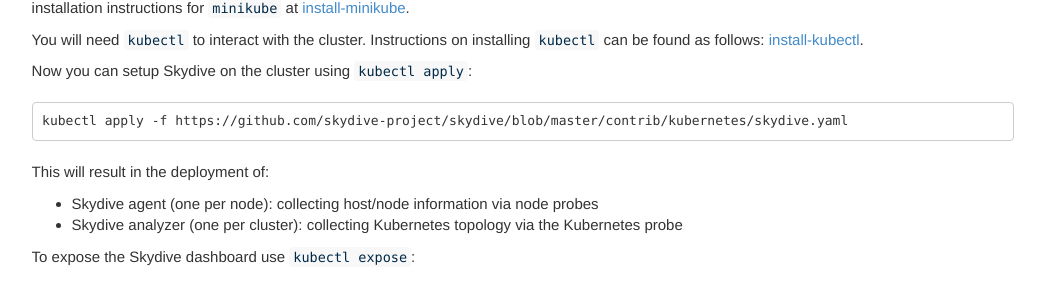
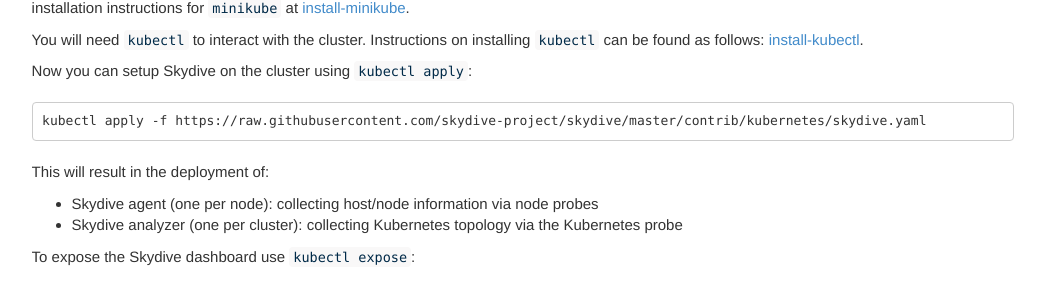
Before and after one commit to skydive-project/skydive.network, a Jekyll site: the page built from blog/k8s-probe.md, in a window 1280 px wide and 900 px high, scrolled down 1317 px. Shown: the part 147-432 px from the top of the window, without its empty margins (117-1162 px from the left). Built offline with Jekyll 4.4.1, drawn with Linux system fonts in a browser that asks for light colours; nearby versions of some CDN libraries; some of the changed lines change nothing that is shown.

Commit message:
k8s blog fix installation link

````diff
--- a/blog/k8s-probe.md
+++ b/blog/k8s-probe.md
@@ -89,7 +89,7 @@
 Now you can setup Skydive on the cluster using `kubectl apply`:
 
 ```
-kubectl apply -f https://github.com/skydive-project/skydive/blob/master/contrib/kubernetes/skydive.yaml
+kubectl apply -f https://raw.githubusercontent.com/skydive-project/skydive/master/contrib/kubernetes/skydive.yaml
 ```
 This will result in the deployment of:
 - Skydive agent (one per node): collecting host/node information via node
````
